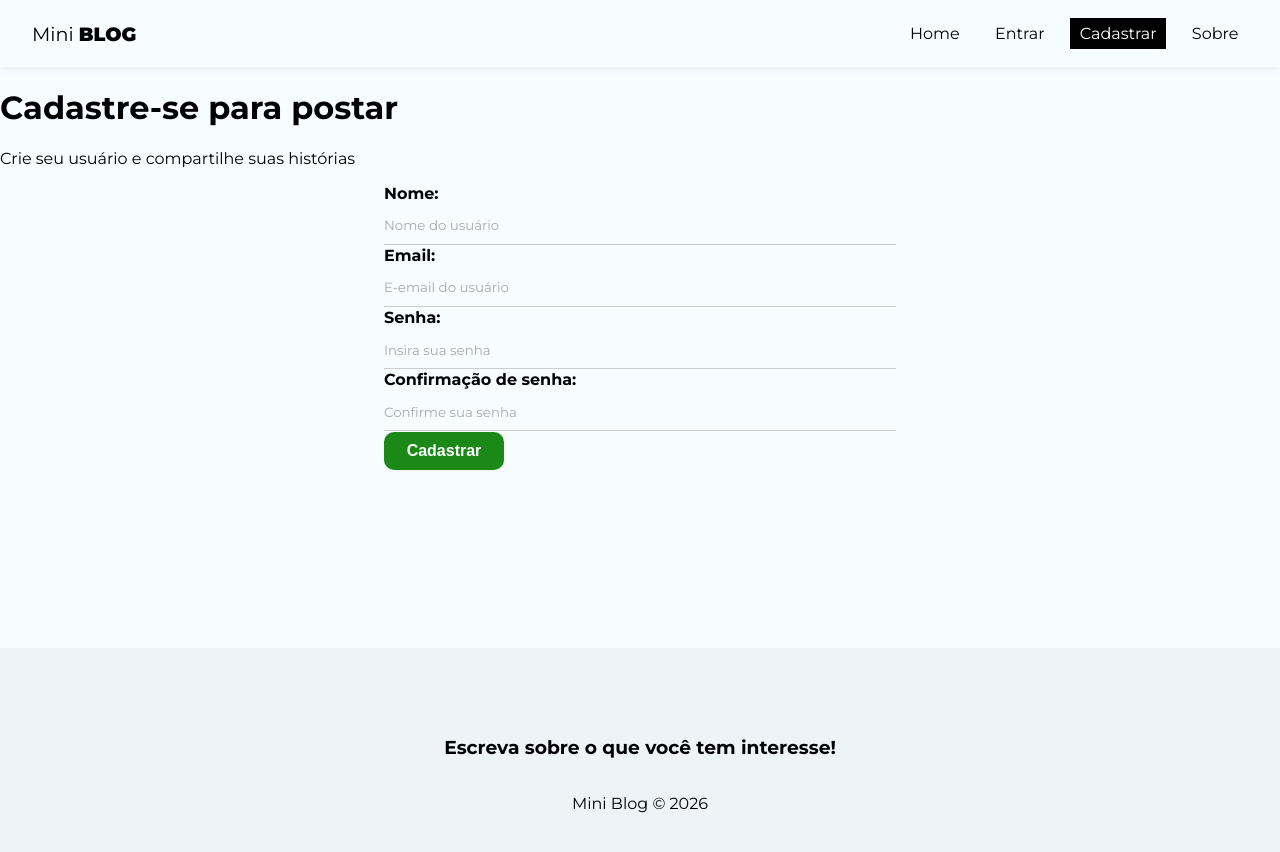
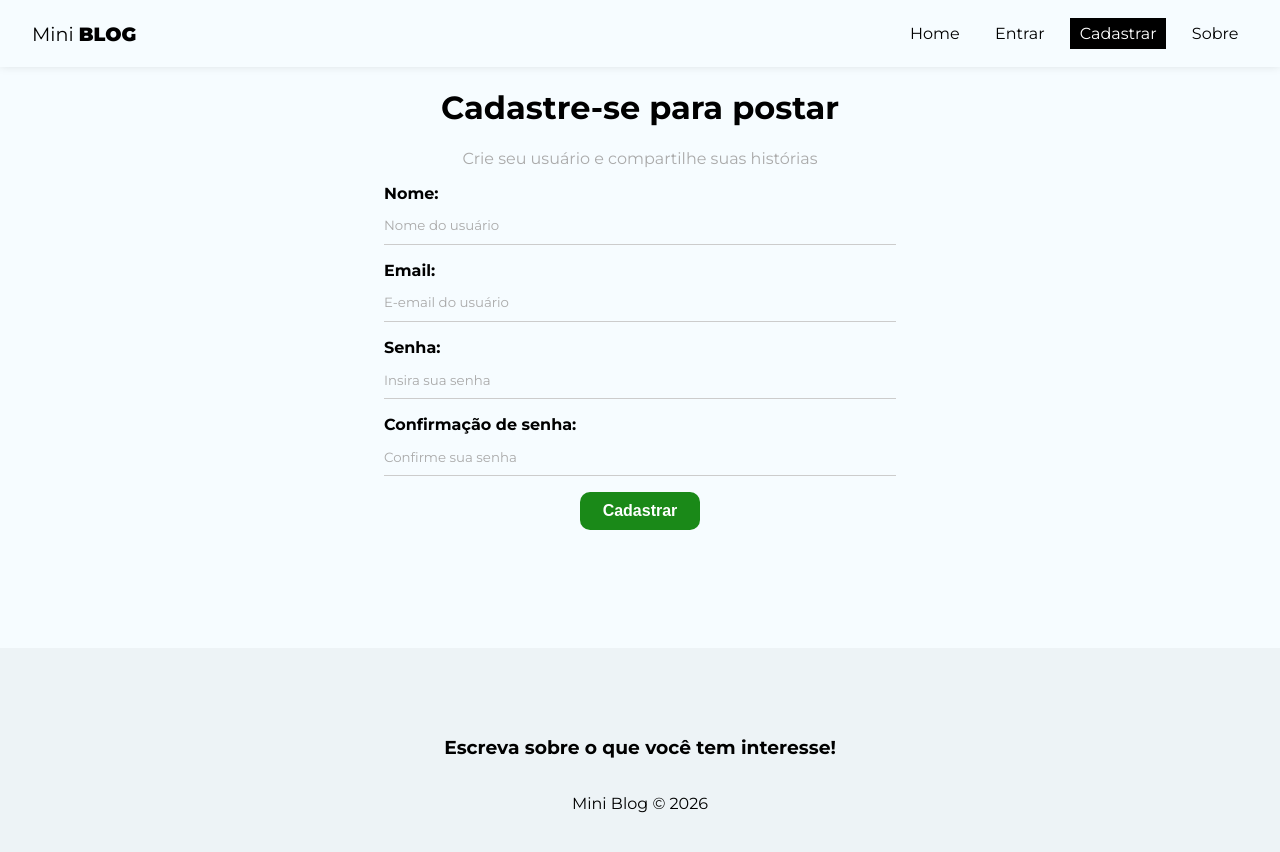
Before and after one commit to IgorJMV/miniblog_react, a React (Create React App) app: page /register in a window 1280 px wide. Shown: the top 852 px of the page. Built offline with nearby package versions, Linux system fonts and the light colour scheme.

Commit message:
feat: handle sign up form states and update global styles

```diff
--- a/src/index.css
+++ b/src/index.css
@@ -42,7 +42,7 @@
 label {
   display: flex;
   flex-direction: column;
-  margin-bottom: 1px;
+  margin-bottom: 1em;
 }
 
 label span {
--- a/src/pages/Register/Register.js
+++ b/src/pages/Register/Register.js
@@ -3,28 +3,53 @@
 import {useState, useEffect} from 'react';
 
 const Register = () => {
+  const [displayName, setDisplayName] = useState('');
+  const [email, setEmail] = useState('');
+  const [password, setPassword] = useState('');
+  const [confirmPassword, setConfirmPassword] = useState('');
+  const [error, setError] = useState('');
+
+  const handleSubmit = (e) => {
+    e.preventDefault();
+    setError('');
+
+    const user = {
+      displayName,
+      email,
+      password
+    };
+
+    if (password !== confirmPassword) {
+      setError('As senhas precisam ser iguais!');
+      return;
+    }
+
+    console.log(user);
+  };
+
   return (
-    <div>
+    <div className={style.register}>
       <h1>Cadastre-se para postar</h1>
       <p>Crie seu usuário e compartilhe suas histórias</p>
-      <form>
+      <form onSubmit={handleSubmit}>
         <label>
           <span>Nome:</span>
-          <input type="text" name="displayName" required placeholder="Nome do usuário" />
+          <input type="text" name="displayName" required placeholder="Nome do usuário" value={displayName} onChange={(e) => setDisplayName(e.target.value)} />
         </label>
         <label>
           <span>Email:</span>
-          <input type="text" name="email" required placeholder="E-email do usuário" />
+          <input type="text" name="email" required placeholder="E-email do usuário" value={email} onChange={(e) => setEmail(e.target.value)} />
         </label>
         <label>
           <span>Senha:</span>
-          <input type="password" name="password" required placeholder="Insira sua senha" />
+          <input type="password" name="password" required placeholder="Insira sua senha" value={password} onChange={(e) => setPassword(e.target.value)} />
         </label>
         <label>
           <span>Confirmação de senha:</span>
-          <input type="password" name="confirmPassword" required placeholder="Confirme sua senha" />
+          <input type="password" name="confirmPassword" required placeholder="Confirme sua senha" value={confirmPassword} onChange={(e) => setConfirmPassword(e.target.value)} />
         </label>
         <button className="btn">Cadastrar</button>
+        {error && <p className="error">{error}</p>}
       </form>
     </div>
   )
```
